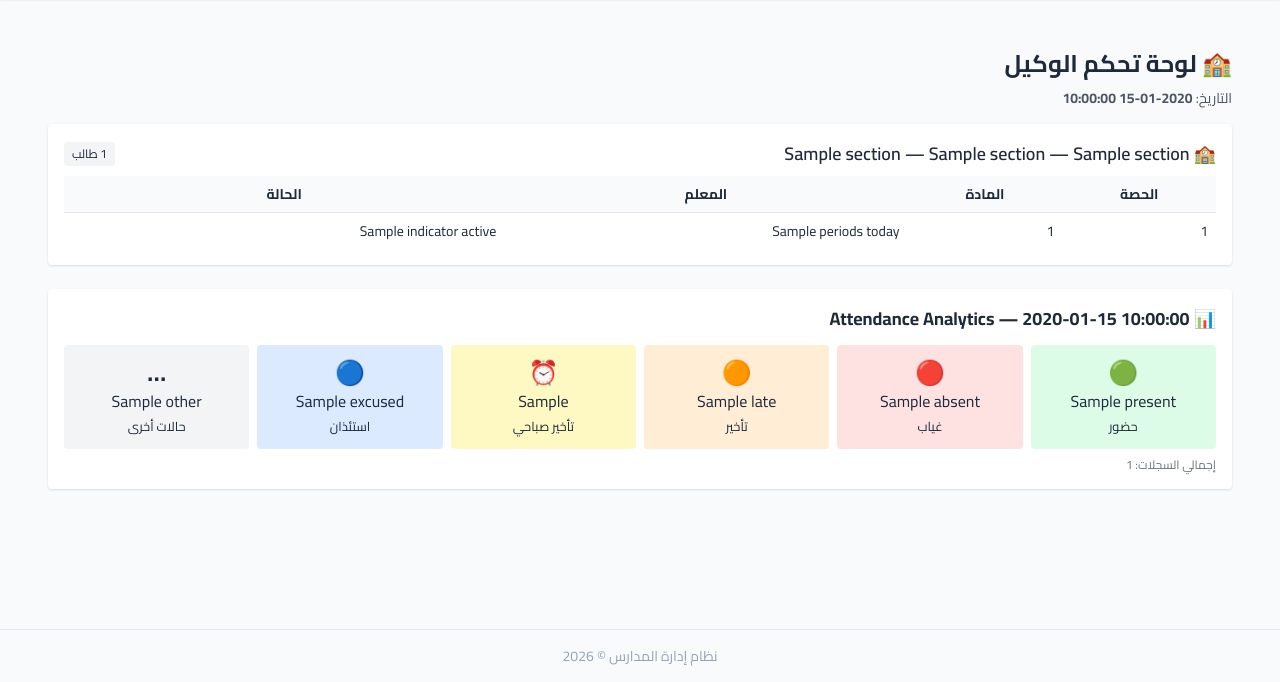
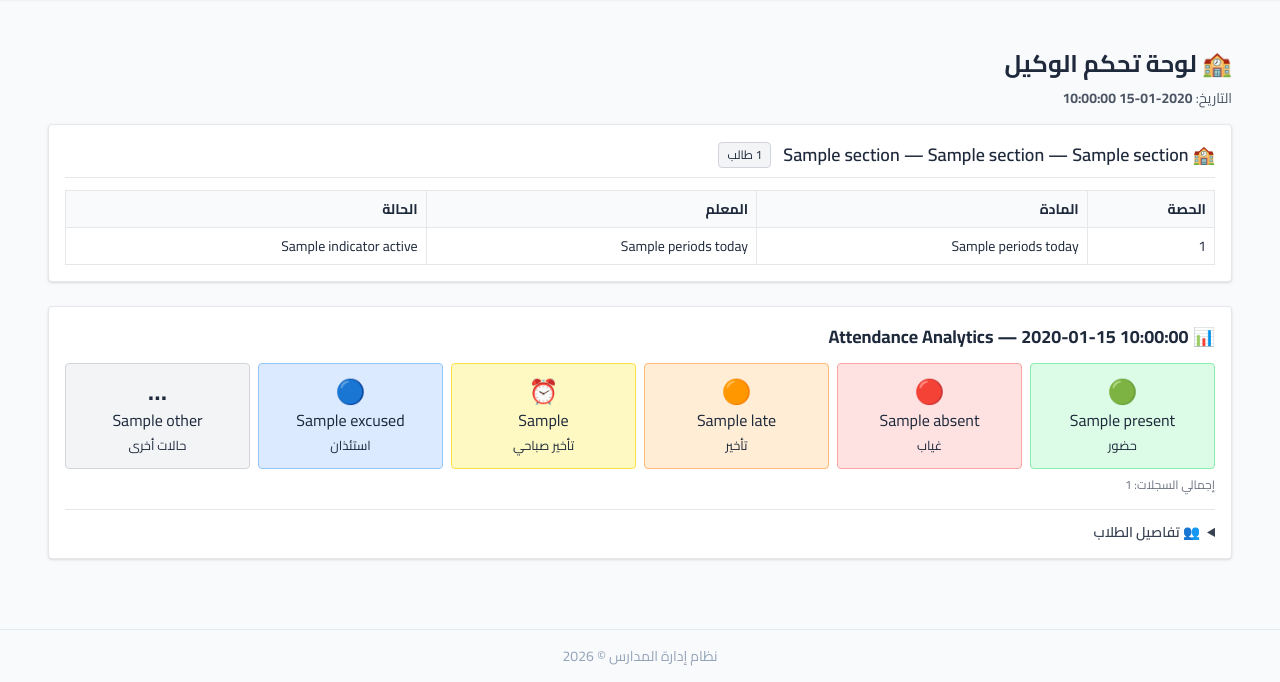
Before and after one commit to 6838gamal/School-Management-Platform, a Python web app: template app/templates/deputy/dashboard.html in a window 1280 px wide. Shown: the part 118-800 px from the top of the page. Run offline with Jinja, Linux system fonts and the light colour scheme; the template is opened without the code that fills it: most values are stand-ins (such as "Sample title", 1, 10 or a date in 2020); some libraries are stand-ins or nearby versions.

Commit message:
Update dashboard.html

```diff
--- a/app/templates/deputy/dashboard.html
+++ b/app/templates/deputy/dashboard.html
@@ -10,30 +10,56 @@
 
     {# ============ الفصول مرتبة من اليمين لليسار حسب السنة/الصف ============ #}
     {% for sec in dashboard.sections %}
-      <div class="bg-white shadow rounded p-4 mb-4">
-        <div class="flex justify-between items-center mb-2">
+      <div class="bg-white shadow rounded p-4 mb-4 border border-gray-200">
+        {# ============ رأس الفصل ============ #}
+        <div class="flex justify-between items-center mb-3 pb-2 border-b border-gray-200">
+          <div class="flex items-center gap-3">
             <h2 class="text-lg font-semibold">
               🏫 {{ sec.stage_name }} — {{ sec.grade_name }} — {{ sec.section_name }}
             </h2>
-          <span class="text-xs bg-gray-100 rounded px-2 py-1">{{ sec.enrolled_count }} طالب</span>
+            <span class="text-xs bg-gray-100 rounded px-2 py-1 border border-gray-300">
+              {{ sec.enrolled_count }} طالب
+            </span>
+          </div>
+          <div class="flex gap-2">
+            {# ============ زر استعراض الطلاب ============ #}
+            {% if can('attendance.view') %}
+            <a href="/attendance/students?section_id={{ sec.section_id }}&date={{ selected_date }}"
+               class="text-xs bg-blue-50 border border-blue-300 rounded px-3 py-1 text-blue-700 hover:bg-blue-100 transition">
+              👥 استعراض الطلاب
+            </a>
+            {% endif %}
+            {% if can('attendance.create') %}
+            <a href="/attendance/record?section_id={{ sec.section_id }}&date={{ selected_date }}"
+               class="text-xs bg-green-50 border border-green-300 rounded px-3 py-1 text-green-700 hover:bg-green-100 transition">
+              ✏️ تسجيل حضور
+            </a>
+            {% endif %}
+          </div>
         </div>
 
+        {# ============ جدول الحصص ============ #}
         {% if sec.periods_today and sec.periods_today|length > 0 %}
-          <table class="w-full text-sm">
-            <thead class="bg-gray-50">
+          <div class="overflow-x-auto">
+            <table class="w-full text-sm border border-gray-200 rounded">
+              <thead class="bg-gray-50 border-b border-gray-200">
                 <tr>
-                <th class="p-2">الحصة</th>
-                <th class="p-2">المادة</th>
-                <th class="p-2">المعلم</th>
-                <th class="p-2">الحالة</th>
+                  <th class="p-2 text-right border-l border-gray-200">الحصة</th>
+                  <th class="p-2 text-right border-l border-gray-200">المادة</th>
+                  <th class="p-2 text-right border-l border-gray-200">المعلم</th>
+                  <th class="p-2 text-right">الحالة</th>
                 </tr>
               </thead>
               <tbody>
                 {% for p in sec.periods_today %}
-                <tr class="border-t">
-                  <td class="p-2">{{ loop.index }}</td>
-                  <td class="p-2">{{ p.subject_id[:8] if p.subject_id else '—' }}</td>
-                  <td class="p-2">{{ p.teacher_name if p.teacher_name else 'غير محدد' }}</td>
+                  <tr class="border-t border-gray-200 hover:bg-gray-50">
+                    <td class="p-2 border-l border-gray-200">{{ loop.index }}</td>
+                    <td class="p-2 border-l border-gray-200">
+                      {{ p.subject_name if p.subject_name else p.subject_id[:8] if p.subject_id else '—' }}
+                    </td>
+                    <td class="p-2 border-l border-gray-200">
+                      {{ p.teacher_name if p.teacher_name else 'غير محدد' }}
+                    </td>
                     <td class="p-2">
                       <span class="ml-1">{{ p.indicator if p.indicator else '' }}</span>
                       {{ p.status_label if p.status_label else '—' }}
@@ -42,20 +68,39 @@
                         <form method="get" action="/substitutes/alternatives" class="inline">
                           <input type="hidden" name="schedule_entry_id" value="{{ p.schedule_entry_id }}">
                           <input type="hidden" name="date" value="{{ selected_date }}">
-                        <button class="text-xs text-red-600 underline">🔴 تكليف بديل</button>
+                          <button class="text-xs text-red-600 underline hover:text-red-800">🔴 تكليف بديل</button>
                         </form>
                         {% endif %}
+                      {% endif %}
+                      {% if can('attendance.view') %}
+                      <a href="/attendance/students?schedule_id={{ p.schedule_entry_id }}&date={{ selected_date }}"
+                         class="text-xs text-blue-600 underline hover:text-blue-800 mr-2">
+                         📋 تفاصيل
+                      </a>
                       {% endif %}
                     </td>
                   </tr>
                 {% endfor %}
               </tbody>
             </table>
+          </div>
         {% else %}
           {# ============ رسالة عند عدم وجود حصص ============ #}
-          <div class="bg-yellow-50 border-r-4 border-yellow-400 p-3 rounded">
+          <div class="bg-yellow-50 border-r-4 border-yellow-400 p-3 rounded border border-yellow-200">
             <p class="text-sm text-yellow-700">⚠️ لا توجد حصص مجدولة لهذا الفصل اليوم.</p>
             <p class="text-xs text-gray-500 mt-1">يمكنك التحقق من الجدول الأسبوعي أو التواصل مع منسق الجدول.</p>
+          </div>
+        {% endif %}
+
+        {# ============ إحصائيات سريعة للفصل ============ #}
+        {% if sec.attendance_stats %}
+        <div class="mt-3 pt-3 border-t border-gray-200">
+          <div class="flex gap-4 text-xs">
+            <span class="text-green-600">✅ حضور: {{ sec.attendance_stats.present|default(0) }}</span>
+            <span class="text-red-600">❌ غياب: {{ sec.attendance_stats.absent|default(0) }}</span>
+            <span class="text-orange-600">🟠 تأخير: {{ sec.attendance_stats.late|default(0) }}</span>
+            <span class="text-blue-600">🔵 استئذان: {{ sec.attendance_stats.excused|default(0) }}</span>
+          </div>
         </div>
         {% endif %}
       </div>
@@ -63,7 +108,7 @@
 
   {% else %}
     {# ============ رسالة عند عدم وجود فصول نهائياً ============ #}
-    <div class="bg-blue-50 border-r-4 border-blue-400 rounded p-6 text-center">
+    <div class="bg-blue-50 border-r-4 border-blue-400 rounded p-6 text-center border border-blue-200">
       <div class="text-6xl mb-3">📋</div>
       <h3 class="text-xl font-semibold text-blue-700">لا توجد فصول متاحة</h3>
       <p class="text-gray-600 mt-2">لم يتم العثور على أي فصول مسجلة لك اليوم.</p>
@@ -78,46 +123,98 @@
 
   {# ============ Attendance Analytics ============ #}
   {% if dashboard.analytics %}
-    <div class="bg-white shadow rounded p-4 mt-6">
+    <div class="bg-white shadow rounded p-4 mt-6 border border-gray-200">
       <h2 class="text-lg font-bold mb-3">📊 Attendance Analytics — {{ selected_date }}</h2>
 
       {% if dashboard.analytics.total_records and dashboard.analytics.total_records > 0 %}
         <div class="grid grid-cols-2 md:grid-cols-6 gap-2 text-center">
-          <div class="bg-green-100 p-3 rounded">
+          <div class="bg-green-100 p-3 rounded border border-green-300">
             <div class="text-2xl font-bold">🟢</div>
             <div>{{ dashboard.analytics.present|default(0) }}</div>
             <small>حضور</small>
           </div>
-          <div class="bg-red-100 p-3 rounded">
+          <div class="bg-red-100 p-3 rounded border border-red-300">
             <div class="text-2xl font-bold">🔴</div>
             <div>{{ dashboard.analytics.absent|default(0) }}</div>
             <small>غياب</small>
           </div>
-          <div class="bg-orange-100 p-3 rounded">
+          <div class="bg-orange-100 p-3 rounded border border-orange-300">
             <div class="text-2xl font-bold">🟠</div>
             <div>{{ dashboard.analytics.late|default(0) }}</div>
             <small>تأخير</small>
           </div>
-          <div class="bg-yellow-100 p-3 rounded">
+          <div class="bg-yellow-100 p-3 rounded border border-yellow-300">
             <div class="text-2xl font-bold">⏰</div>
             <div>{{ dashboard.analytics.late_arrivals|default(0) }}</div>
             <small>تأخير صباحي</small>
           </div>
-          <div class="bg-blue-100 p-3 rounded">
+          <div class="bg-blue-100 p-3 rounded border border-blue-300">
             <div class="text-2xl font-bold">🔵</div>
             <div>{{ dashboard.analytics.excused|default(0) }}</div>
             <small>استئذان</small>
           </div>
-          <div class="bg-gray-100 p-3 rounded">
+          <div class="bg-gray-100 p-3 rounded border border-gray-300">
             <div class="text-2xl font-bold">…</div>
             <div>{{ dashboard.analytics.other|default(0) }}</div>
             <small>حالات أخرى</small>
           </div>
         </div>
         <p class="text-xs text-gray-500 mt-2">إجمالي السجلات: {{ dashboard.analytics.total_records }}</p>
+
+        {# ============ تفاصيل الطلاب ============ #}
+        {% if dashboard.analytics.students_details %}
+        <div class="mt-4 pt-3 border-t border-gray-200">
+          <details>
+            <summary class="text-sm font-semibold text-gray-700 cursor-pointer hover:text-blue-600">
+              👥 تفاصيل الطلاب
+            </summary>
+            <div class="mt-2 max-h-60 overflow-y-auto">
+              <table class="w-full text-sm border border-gray-200 rounded">
+                <thead class="bg-gray-50 sticky top-0">
+                  <tr>
+                    <th class="p-2 text-right border-b border-gray-200">#</th>
+                    <th class="p-2 text-right border-b border-gray-200">الطالب</th>
+                    <th class="p-2 text-right border-b border-gray-200">الفصل</th>
+                    <th class="p-2 text-right border-b border-gray-200">الحالة</th>
+                    <th class="p-2 text-right border-b border-gray-200">الإجراء</th>
+                  </tr>
+                </thead>
+                <tbody>
+                  {% for student in dashboard.analytics.students_details %}
+                  <tr class="border-t border-gray-200 hover:bg-gray-50">
+                    <td class="p-2 border-l border-gray-200">{{ loop.index }}</td>
+                    <td class="p-2 border-l border-gray-200">{{ student.name }}</td>
+                    <td class="p-2 border-l border-gray-200">{{ student.section }}</td>
+                    <td class="p-2 border-l border-gray-200">
+                      <span class="px-2 py-1 rounded text-xs
+                        {% if student.status == 'present' %}bg-green-100 text-green-700
+                        {% elif student.status == 'absent' %}bg-red-100 text-red-700
+                        {% elif student.status == 'late' %}bg-orange-100 text-orange-700
+                        {% elif student.status == 'excused' %}bg-blue-100 text-blue-700
+                        {% else %}bg-gray-100 text-gray-700{% endif %}">
+                        {{ student.status_label }}
+                      </span>
+                    </td>
+                    <td class="p-2">
+                      {% if can('attendance.edit') %}
+                      <a href="/attendance/edit?student_id={{ student.id }}&date={{ selected_date }}"
+                         class="text-xs text-blue-600 underline hover:text-blue-800">
+                         تعديل
+                      </a>
+                      {% endif %}
+                    </td>
+                  </tr>
+                  {% endfor %}
+                </tbody>
+              </table>
+            </div>
+          </details>
+        </div>
+        {% endif %}
+
       {% else %}
         {# ============ رسالة عند عدم وجود إحصائيات ============ #}
-        <div class="bg-gray-50 p-4 rounded text-center">
+        <div class="bg-gray-50 p-4 rounded text-center border border-gray-200">
           <p class="text-gray-500">📭 لا توجد سجلات حضور لهذا اليوم</p>
           <p class="text-xs text-gray-400 mt-1">سيتم عرض الإحصائيات عند تسجيل الحضور</p>
         </div>
@@ -125,8 +222,8 @@
     </div>
   {% else %}
     {# ============ رسالة عند عدم وجود كائن التحليلات ============ #}
-    <div class="bg-gray-50 border rounded p-4 mt-6 text-center">
-      <p class="text-gray-500">📊 لا ت بيانات إحصائية متاحة</p>
+    <div class="bg-gray-50 border border-gray-200 rounded p-4 mt-6 text-center">
+      <p class="text-gray-500">📊 لا توجد بيانات إحصائية متاحة</p>
     </div>
   {% endif %}
 </div>
```
Lines whose indentation alone changed are shown as unchanged.
